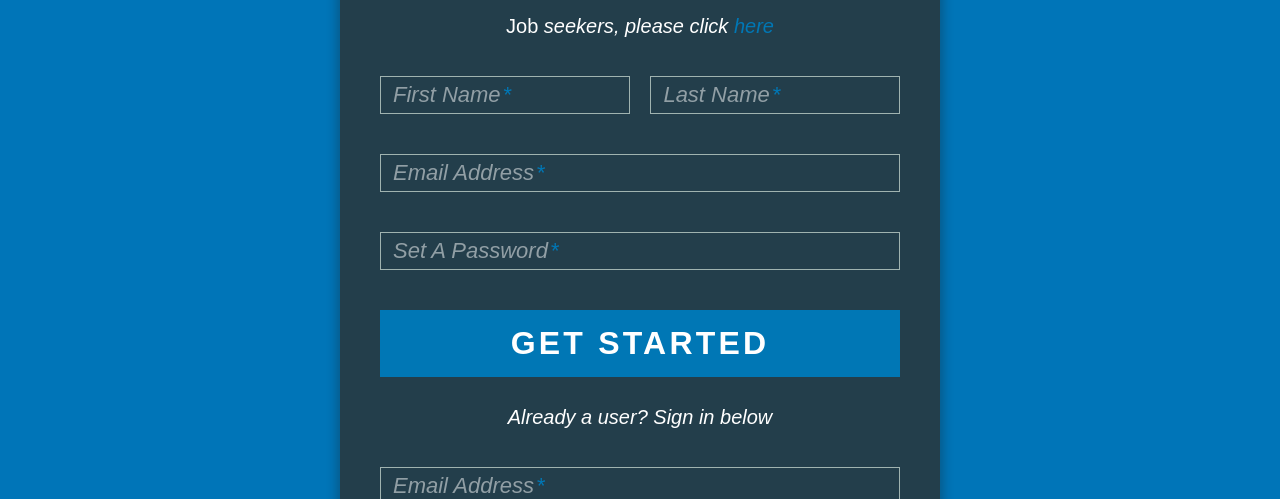
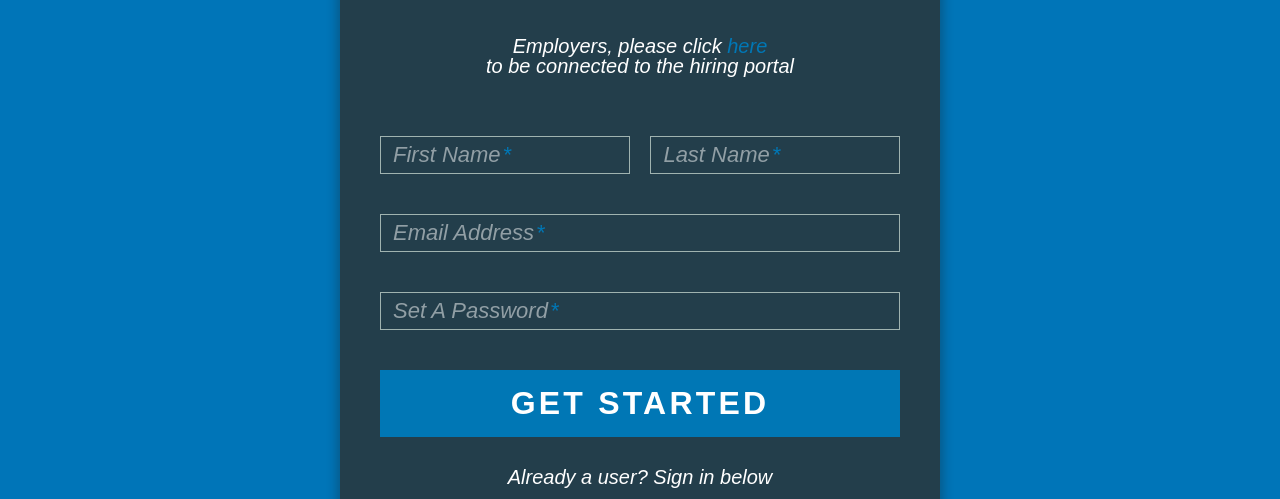
Before and after one commit to sstone72389/linked-in, a plain HTML site: page index.html in a window 1280 px wide. Shown: the part 601-1100 px from the top of the page. Drawn offline with nearby package versions, Linux system fonts and the light colour scheme.

Commit message:
final touches on login page

```diff
--- a/index.html
+++ b/index.html
@@ -385,7 +385,7 @@ textarea {
       <div class="tab-content">
         <div id="signup">
           <h1>Sign Up for Free</h1>
-          <h1 style="font-size: 20px;">Job <em>seekers<em>, please click <a href="linkedin.com">here</a></h1>
+          <h1 style="font-size: 20px;padding:20px;"><em>Employers<em>, please click <a href="www.linkedin.com">here</a><br> to be connected to the hiring portal</h1>
 
           <form action="/" method="post">
 
```
Also changed, not shown: Screen Shot 2018-08-22 at 3.46.26 PM.png (added).
